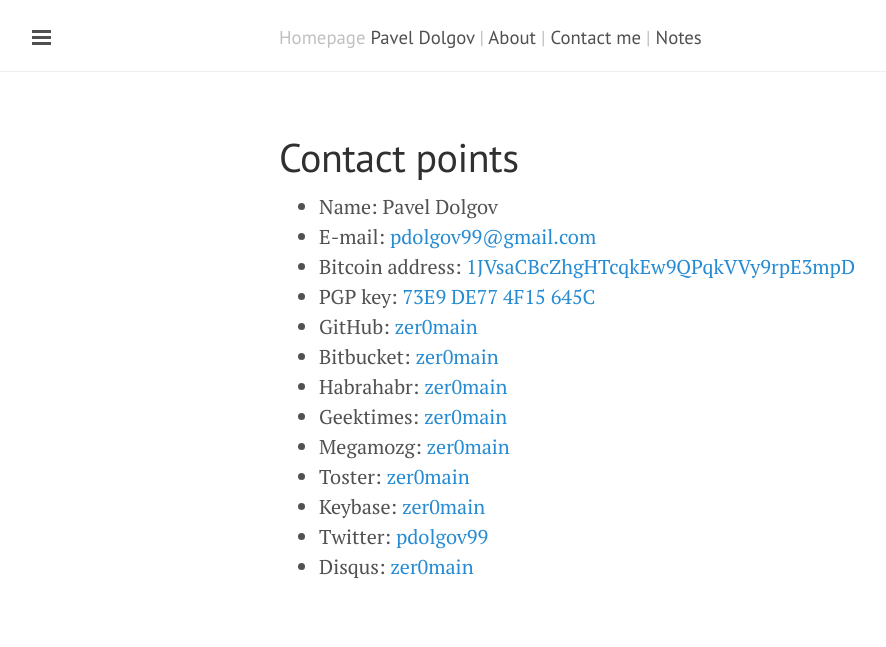
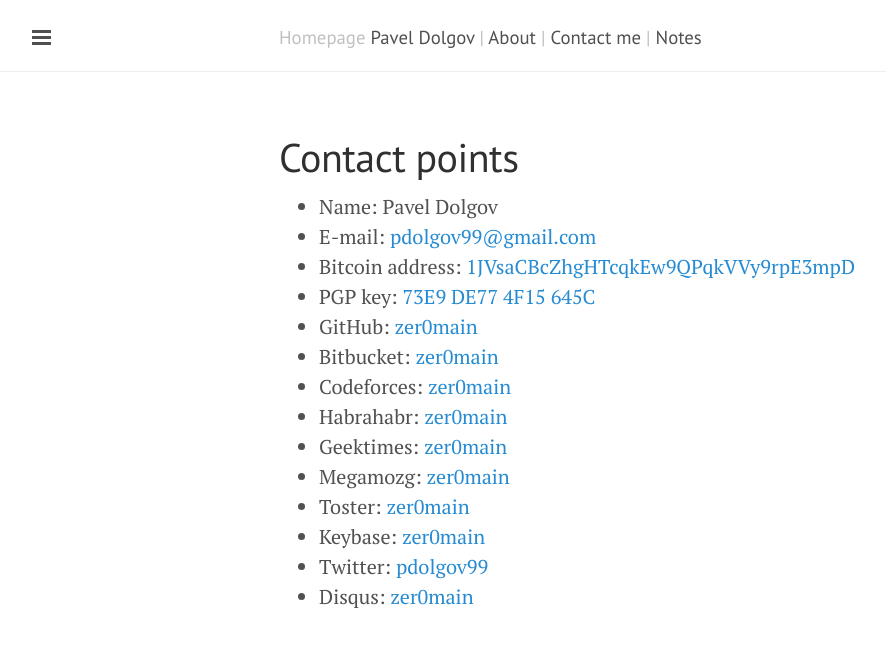
Before and after one commit to zer0main/zer0main.github.io, a Jekyll site: the page built from contact.md, in a window 1280 px wide. Shown: the top 647 px of the page, without its empty margins (1-887 px from the left). Built offline with Jekyll 4.4.1, drawn with Linux system fonts in a browser that asks for light colours; Markdown is read by kramdown in place of the engine named in the settings.

Commit message:
Add codeforces to contacts

```diff
--- a/contact.md
+++ b/contact.md
@@ -9,6 +9,7 @@
  * PGP key: [73E9 DE77 4F15 645C](/key.asc)
  * GitHub: [zer0main][github]
  * Bitbucket: [zer0main][bitbucket]
+ * Codeforces: [zer0main][codeforces]
  * Habrahabr: [zer0main][habr]
  * Geektimes: [zer0main][geektimes]
  * Megamozg: [zer0main][megamozg]
@@ -21,6 +22,7 @@
 [bitcoin]: https://blockchain.info/address/1JVsaCBcZhgHTcqkEw9QPqkVVy9rpE3mpD
 [github]: https://github.com/zer0main
 [bitbucket]: https://bitbucket.org/zer0main
+[codeforces]: https://codeforces.com/profile/zer0main
 [habr]: http://habrahabr.ru/users/zer0main
 [geektimes]: http://geektimes.ru/users/zer0main
 [megamozg]: http:///megamozg.ru/users/zer0main
```
